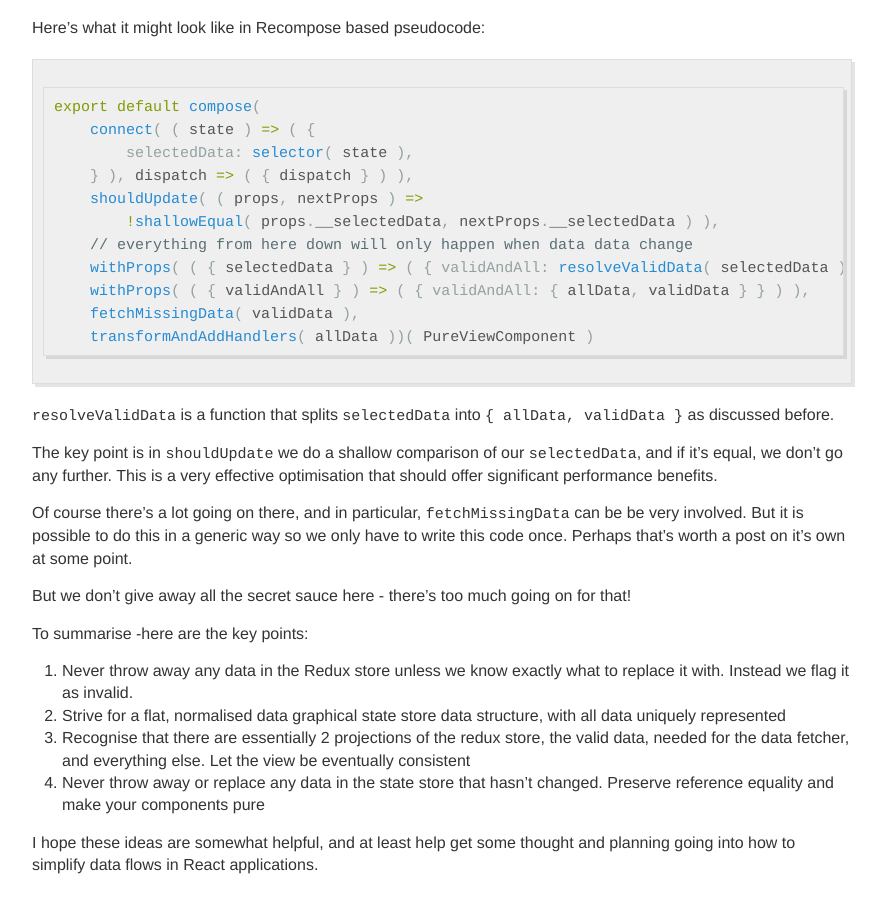
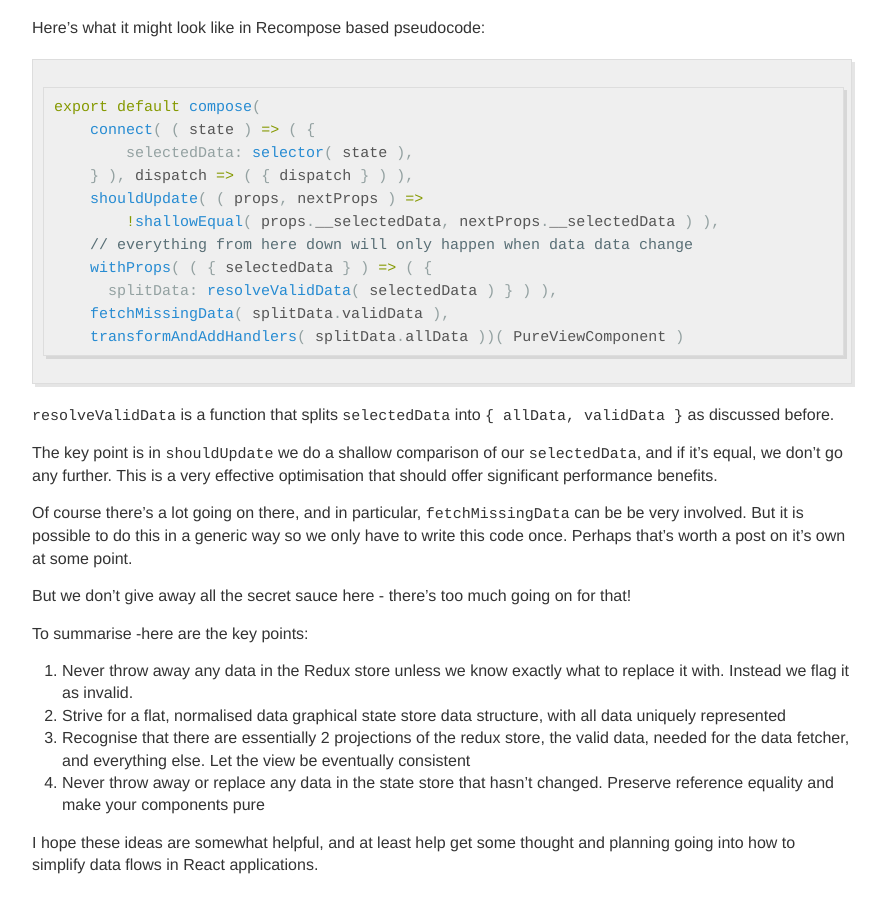
Before and after one commit to szoio/szoio.github.io, a Jekyll site: the page built from _posts/2018-11-10-redux-patterns-and-principles.md, in a window 1280 px wide and 900 px high, scrolled down 5976 px. Shown: the whole window, without its empty margins (198-1084 px from the left). Built offline with Jekyll 4.4.1, drawn with Linux system fonts in a browser that asks for light colours; comment, search, counter and statistics services are not loaded.

````diff
--- a/_posts/2018-11-10-redux-patterns-and-principles.md
+++ b/_posts/2018-11-10-redux-patterns-and-principles.md
@@ -234,10 +234,10 @@
     shouldUpdate( ( props, nextProps ) =>
         !shallowEqual( props.__selectedData, nextProps.__selectedData ) ),
     // everything from here down will only happen when data data change
-    withProps( ( { selectedData } ) => ( { validAndAll: resolveValidData( selectedData ) } ) ),
-    withProps( ( { validAndAll } ) => ( { validAndAll: { allData, validData } } ) ),
-    fetchMissingData( validData ),
-    transformAndAddHandlers( allData ))( PureViewComponent )
+    withProps( ( { selectedData } ) => ( {
+      splitData: resolveValidData( selectedData ) } ) ),
+    fetchMissingData( splitData.validData ),
+    transformAndAddHandlers( splitData.allData ))( PureViewComponent )
 ```
 
 `resolveValidData` is a function that splits `selectedData` into `{ allData, validData }` as discussed before.
````
